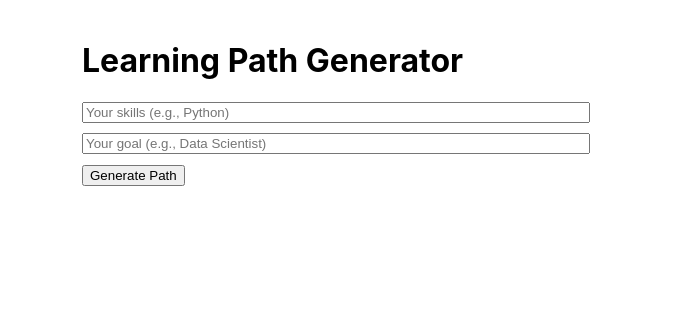
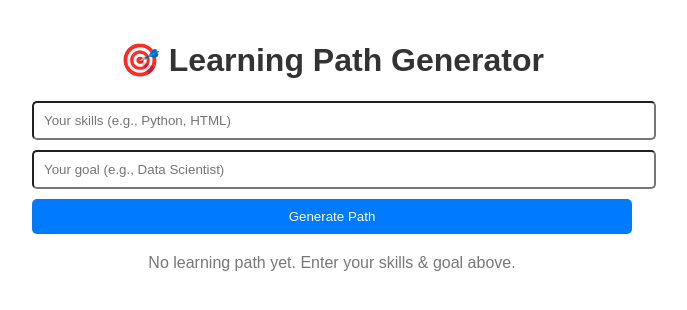
Before and after one commit to Umeshinduranga/PathFlow, a React (Create React App) app in the folder client/: page / in a window 1280 px wide. Shown: the top 310 px of the page, without its empty margins (308-995 px from the left). Built offline with nearby package versions, Linux system fonts and the light colour scheme.

Commit message:
refactor App component to enhance form handling and error management; improve layout and styling

```diff
--- a/client/src/App.js
+++ b/client/src/App.js
@@ -1,67 +1,101 @@
 import { useState } from "react";
 
 function App() {
-  // State variables to store what the user types
+  // State variables
   const [skills, setSkills] = useState("");
   const [goal, setGoal] = useState("");
   const [steps, setSteps] = useState([]);
+  const [loading, setLoading] = useState(false);
+  const [error, setError] = useState("");
 
-  // Function to run when form is submitted
+  // Handle form submit
   const handleSubmit = async (e) => {
-    e.preventDefault(); // stop page from refreshing
+    e.preventDefault();
+    setLoading(true);
+    setError("");
+    setSteps([]);
 
     try {
-      // Send POST request to backend
       const API_URL = process.env.REACT_APP_API_URL || "http://localhost:5000";
       console.log("Using API:", API_URL);
+
       const res = await fetch(`${API_URL}/generate-path`, {
-
         method: "POST",
         headers: { "Content-Type": "application/json" },
-        body: JSON.stringify({ skills, goal }) // send data
+        body: JSON.stringify({ skills, goal }),
       });
 
-      const data = await res.json(); // get the JSON reply
-      setSteps(data.steps || []); // save steps into state
-    } catch (error) {
-      console.error("Error fetching learning path:", error);
+      if (!res.ok) {
+        throw new Error("Failed to generate learning path. Try again.");
+      }
+
+      const data = await res.json();
+      setSteps(data.steps || []);
+    } catch (err) {
+      setError(err.message || "Something went wrong!");
+    } finally {
+      setLoading(false);
     }
   };
 
   return (
-    <div style={{ padding: "20px", maxWidth: "500px", margin: "auto" }}>
-      <h1>Learning Path Generator</h1>
+    <div style={{ padding: "20px", maxWidth: "600px", margin: "auto", fontFamily: "Arial, sans-serif" }}>
+      <h1 style={{ textAlign: "center", color: "#333" }}>🎯 Learning Path Generator</h1>
 
-      {/* Form to collect user input */}
-      <form onSubmit={handleSubmit}>
+      {/* Form */}
+      <form onSubmit={handleSubmit} style={{ marginBottom: "20px" }}>
         <input
           type="text"
-          placeholder="Your skills (e.g., Python)"
+          placeholder="Your skills (e.g., Python, HTML)"
           value={skills}
           onChange={(e) => setSkills(e.target.value)}
-          style={{ display: "block", width: "100%", marginBottom: "10px" }}
+          style={{ display: "block", width: "100%", padding: "10px", marginBottom: "10px", borderRadius: "5px" }}
+          required
         />
         <input
           type="text"
           placeholder="Your goal (e.g., Data Scientist)"
           value={goal}
           onChange={(e) => setGoal(e.target.value)}
-          style={{ display: "block", width: "100%", marginBottom: "10px" }}
+          style={{ display: "block", width: "100%", padding: "10px", marginBottom: "10px", borderRadius: "5px" }}
+          required
         />
-        <button type="submit">Generate Path</button>
+        <button
+          type="submit"
+          disabled={loading}
+          style={{
+            width: "100%",
+            padding: "10px",
+            backgroundColor: "#007bff",
+            color: "white",
+            border: "none",
+            borderRadius: "5px",
+            cursor: "pointer",
+          }}
+        >
+          {loading ? "Generating..." : "Generate Path"}
+        </button>
       </form>
 
-      {/* Show the results */}
-      {steps.length > 0 && (
+      {/* Error */}
+      {error && <p style={{ color: "red", textAlign: "center" }}>{error}</p>}
+
+      {/* Results */}
+      {!loading && steps.length > 0 && (
         <div style={{ marginTop: "20px" }}>
           <h2>Your Learning Path:</h2>
-          <ul>
+          <ul style={{ lineHeight: "1.8" }}>
             {steps.map((step, index) => (
               <li key={index}>{step}</li>
             ))}
           </ul>
         </div>
       )}
+
+      {/* No steps case */}
+      {!loading && steps.length === 0 && !error && (
+        <p style={{ textAlign: "center", color: "#777" }}>No learning path yet. Enter your skills & goal above.</p>
+      )}
     </div>
   );
 }
```
